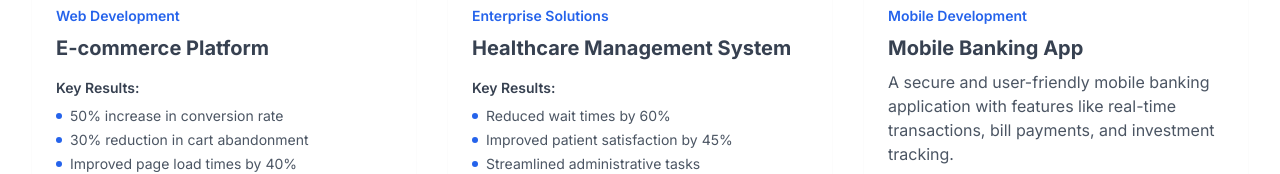
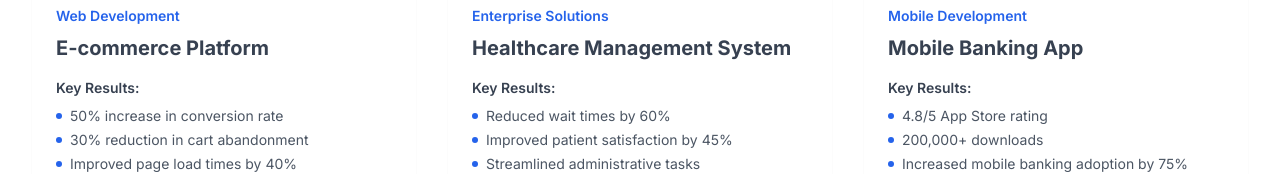
Before and after one commit to ChamithuRuberu/revolvIt, a Next.js app: page /portfolio in a window 1280 px wide. Shown: the part 626-800 px from the top of the page. Built offline with nearby package versions, Linux system fonts and the light colour scheme.

Commit message:
portfolio update

```diff
--- /dev/null
+++ b/app/portfolio/[slug]/page.tsx
@@ -0,0 +1,171 @@
+import Image from 'next/image';
+import Link from 'next/link';
+import { ArrowLeft } from 'lucide-react';
+
+// This would typically come from a database or CMS
+const projects = [
+  {
+    title: 'E-commerce Platform',
+    category: 'Web Development',
+    image: '/portfolio/ecommerce.jpg',
+    description: 'A modern e-commerce platform built with cutting-edge technologies to provide a seamless shopping experience.',
+    results: ['50% increase in conversion rate', '30% reduction in cart abandonment', 'Improved page load times by 40%'],
+    challenge: 'The client needed a scalable e-commerce solution that could handle high traffic and provide a smooth user experience.',
+    solution: 'We implemented a modern tech stack with Next.js, optimized performance, and integrated advanced analytics.',
+    technologies: ['Next.js', 'React', 'Node.js', 'MongoDB', 'AWS'],
+    testimonial: 'The new platform has transformed our online business. The improved performance and user experience have led to significant growth in our sales.'
+  },
+  {
+    title: 'Healthcare Management System',
+    category: 'Enterprise Solutions',
+    image: '/portfolio/healthcare.jpg',
+    description: 'A comprehensive healthcare management system designed to streamline patient care and administrative processes.',
+    results: ['Reduced wait times by 60%', 'Improved patient satisfaction by 45%', 'Streamlined administrative tasks'],
+    challenge: 'The healthcare facility needed a system to manage patient records, appointments, and billing efficiently.',
+    solution: 'We developed a secure, HIPAA-compliant system with automated scheduling and billing features.',
+    technologies: ['React', 'Node.js', 'PostgreSQL', 'Docker', 'Kubernetes'],
+    testimonial: 'The system has revolutionized how we manage our healthcare facility. Everything is now more organized and efficient.'
+  },
+  {
+    title: 'Mobile Banking App',
+    category: 'Mobile Development',
+    image: '/portfolio/banking.jpg',
+    description: 'A secure and user-friendly mobile banking application with features like real-time transactions, bill payments, and investment tracking.',
+    results: ['4.8/5 App Store rating', '200,000+ downloads', 'Increased mobile banking adoption by 75%'],
+    challenge: 'The bank needed a modern, secure mobile banking solution that could handle complex financial transactions while maintaining high security standards.',
+    solution: 'We developed a robust mobile app with end-to-end encryption, biometric authentication, and real-time transaction processing.',
+    technologies: ['React Native', 'Node.js', 'MongoDB', 'AWS', 'Firebase'],
+    testimonial: 'The mobile banking app has significantly increased our customer engagement and satisfaction. The security features give our customers peace of mind.'
+  },
+  {
+    title: 'Smart City Dashboard',
+    category: 'IoT Solutions',
+    image: '/portfolio/smart-city.jpg',
+    description: 'An IoT-powered dashboard for monitoring and managing city infrastructure, including traffic, utilities, and public services.',
+    results: ['20% reduction in energy consumption', 'Improved emergency response times by 35%', 'Real-time monitoring of 1000+ sensors'],
+    challenge: 'The city needed a centralized system to monitor and manage various urban services efficiently while reducing operational costs.',
+    solution: 'We created an integrated IoT platform that connects various city services and provides real-time analytics and control capabilities.',
+    technologies: ['React', 'Node.js', 'IoT Sensors', 'AWS IoT', 'Grafana'],
+    testimonial: 'The smart city dashboard has transformed how we manage our city services. The real-time insights have helped us make better decisions.'
+  },
+  {
+    title: 'Supply Chain Platform',
+    category: 'Enterprise Solutions',
+    image: '/portfolio/supply-chain.jpg',
+    description: 'A blockchain-based supply chain management platform that ensures transparency and traceability across the entire supply chain.',
+    results: ['Reduced processing time by 40%', 'Improved supplier compliance by 65%', 'Enhanced inventory accuracy by 85%'],
+    challenge: 'The client needed a transparent and efficient supply chain management system that could track products from source to destination.',
+    solution: 'We implemented a blockchain-based solution with smart contracts and real-time tracking capabilities.',
+    technologies: ['React', 'Node.js', 'Blockchain', 'Ethereum', 'MongoDB'],
+    testimonial: 'The supply chain platform has given us complete visibility into our operations. The blockchain technology ensures trust and transparency.'
+  },
+  {
+    title: 'AI-Powered Analytics',
+    category: 'Data Analytics',
+    image: '/portfolio/analytics.jpg',
+    description: 'An advanced analytics platform that uses AI and machine learning to provide actionable business insights and predictive analytics.',
+    results: ['Increased revenue by 25%', 'Improved decision accuracy by 40%', 'Reduced operational costs by 30%'],
+    challenge: 'The client needed a sophisticated analytics solution that could process large amounts of data and provide predictive insights.',
+    solution: 'We developed an AI-powered platform that combines machine learning models with intuitive data visualization.',
+    technologies: ['Python', 'TensorFlow', 'React', 'Node.js', 'PostgreSQL'],
+    testimonial: 'The AI analytics platform has revolutionized our decision-making process. The predictive insights have been invaluable for our business growth.'
+  }
+];
+
+export default function CaseStudy({ params }: { params: { slug: string } }) {
+  const project = projects.find(
+    (p) => p.title.toLowerCase().replace(/\s+/g, '-') === params.slug
+  );
+
+  if (!project) {
+    return (
+      <div className="min-h-screen pt-24 pb-16 text-center">
+        <h1 className="text-3xl font-bold mb-4">Project Not Found</h1>
+        <Link href="/portfolio" className="text-blue-600 hover:text-blue-700">
+          Return to Portfolio
+        </Link>
+      </div>
+    );
+  }
+
+  return (
+    <div className="min-h-screen pt-24 pb-16">
+      {/* Header */}
+      <div className="bg-gradient-to-r from-blue-600 to-indigo-700 text-white py-16">
+        <div className="max-w-7xl mx-auto px-4 sm:px-6 lg:px-8">
+          <Link
+            href="/portfolio"
+            className="inline-flex items-center text-white hover:text-gray-200 mb-8"
+          >
+            <ArrowLeft className="mr-2 h-4 w-4" />
+            Back to Portfolio
+          </Link>
+          <h1 className="text-4xl md:text-5xl font-bold mb-4">{project.title}</h1>
+          <p className="text-xl">{project.category}</p>
+        </div>
+      </div>
+
+      {/* Project Content */}
+      <div className="max-w-7xl mx-auto px-4 sm:px-6 lg:px-8 py-16">
+        <div className="grid grid-cols-1 lg:grid-cols-3 gap-12">
+          {/* Main Content */}
+          <div className="lg:col-span-2">
+            <div className="relative h-[400px] mb-8 rounded-xl overflow-hidden">
+              <Image
+                src={project.image}
+                alt={project.title}
+                fill
+                className="object-cover"
+              />
+            </div>
+
+            <div className="prose max-w-none">
+              <h2 className="text-2xl font-bold mb-4">Overview</h2>
+              <p className="text-gray-600 mb-8">{project.description}</p>
+
+              <h2 className="text-2xl font-bold mb-4">The Challenge</h2>
+              <p className="text-gray-600 mb-8">{project.challenge}</p>
+
+              <h2 className="text-2xl font-bold mb-4">Our Solution</h2>
+              <p className="text-gray-600 mb-8">{project.solution}</p>
+
+              <h2 className="text-2xl font-bold mb-4">Technologies Used</h2>
+              <div className="flex flex-wrap gap-2 mb-8">
+                {project.technologies.map((tech, index) => (
+                  <span
+                    key={index}
+                    className="bg-blue-100 text-blue-800 px-3 py-1 rounded-full text-sm"
+                  >
+                    {tech}
+                  </span>
+                ))}
+              </div>
+            </div>
+          </div>
+
+          {/* Sidebar */}
+          <div className="lg:col-span-1">
+            <div className="bg-white rounded-xl shadow-sm p-6 sticky top-8">
+              <h3 className="text-xl font-bold mb-4">Key Results</h3>
+              <ul className="space-y-3">
+                {project.results.map((result, index) => (
+                  <li key={index} className="flex items-start">
+                    <span className="w-1.5 h-1.5 bg-blue-600 rounded-full mt-2 mr-2"></span>
+                    <span className="text-gray-600">{result}</span>
+                  </li>
+                ))}
+              </ul>
+
+              <div className="mt-8">
+                <h3 className="text-xl font-bold mb-4">Client Testimonial</h3>
+                <blockquote className="text-gray-600 italic">
+                  "{project.testimonial}"
+                </blockquote>
+              </div>
+            </div>
+          </div>
+        </div>
+      </div>
+    </div>
+  );
+}
--- a/app/portfolio/page.tsx
+++ b/app/portfolio/page.tsx
@@ -19,28 +19,24 @@ const projects = [
     title: 'Mobile Banking App',
     category: 'Mobile Development',
     image: '/portfolio/banking.jpg',
-    description: 'A secure and user-friendly mobile banking application with features like real-time transactions, bill payments, and investment tracking.',
     results: ['4.8/5 App Store rating', '200,000+ downloads', 'Increased mobile banking adoption by 75%']
   },
   {
     title: 'Smart City Dashboard',
     category: 'IoT Solutions',
     image: '/portfolio/smart-city.jpg',
-    description: 'An IoT-powered dashboard for monitoring and managing city infrastructure, including traffic, utilities, and public services.',
     results: ['20% reduction in energy consumption', 'Improved emergency response times by 35%', 'Real-time monitoring of 1000+ sensors']
   },
   {
     title: 'Supply Chain Platform',
     category: 'Enterprise Solutions',
     image: '/portfolio/supply-chain.jpg',
-    description: 'A blockchain-based supply chain management platform that ensures transparency and traceability across the entire supply chain.',
     results: ['Reduced processing time by 40%', 'Improved supplier compliance by 65%', 'Enhanced inventory accuracy by 85%']
   },
   {
     title: 'AI-Powered Analytics',
     category: 'Data Analytics',
     image: '/portfolio/analytics.jpg',
-    description: 'An advanced analytics platform that uses AI and machine learning to provide actionable business insights and predictive analytics.',
     results: ['Increased revenue by 25%', 'Improved decision accuracy by 40%', 'Reduced operational costs by 30%']
   }
 ];
```
